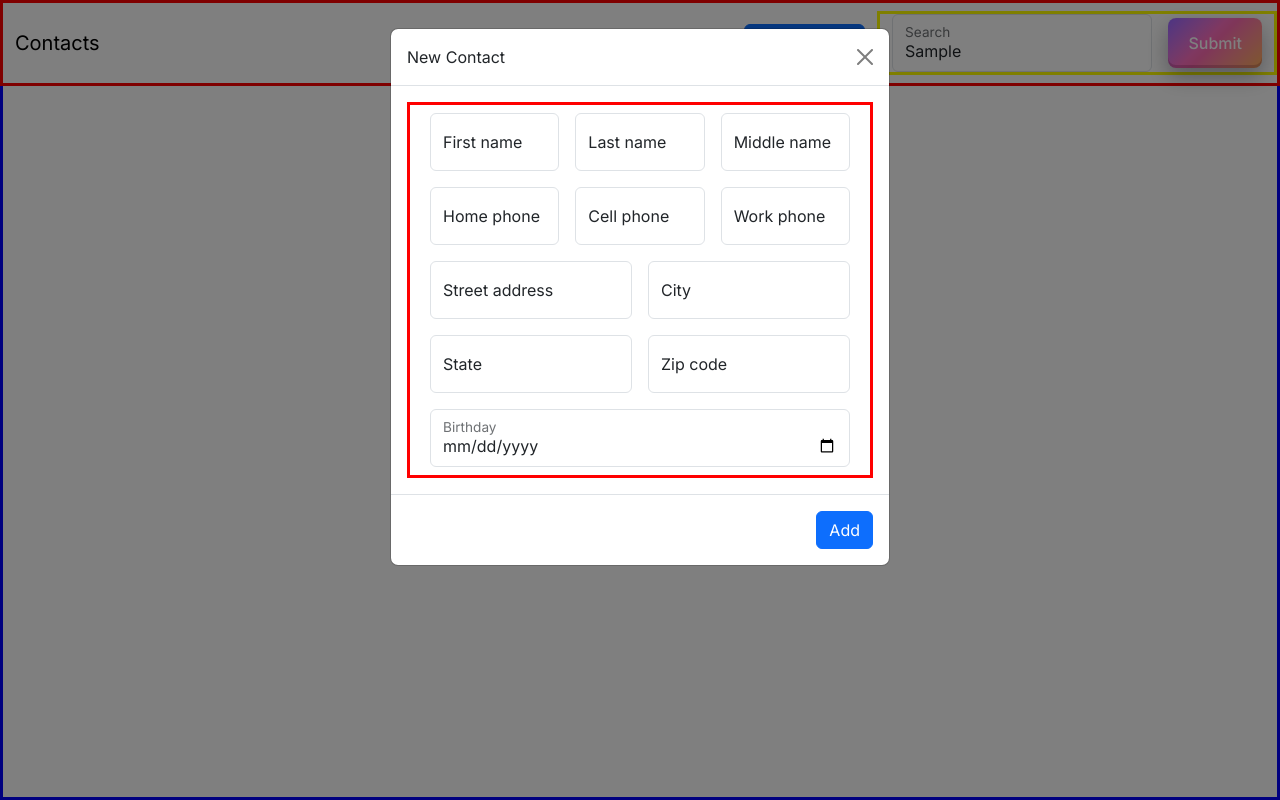
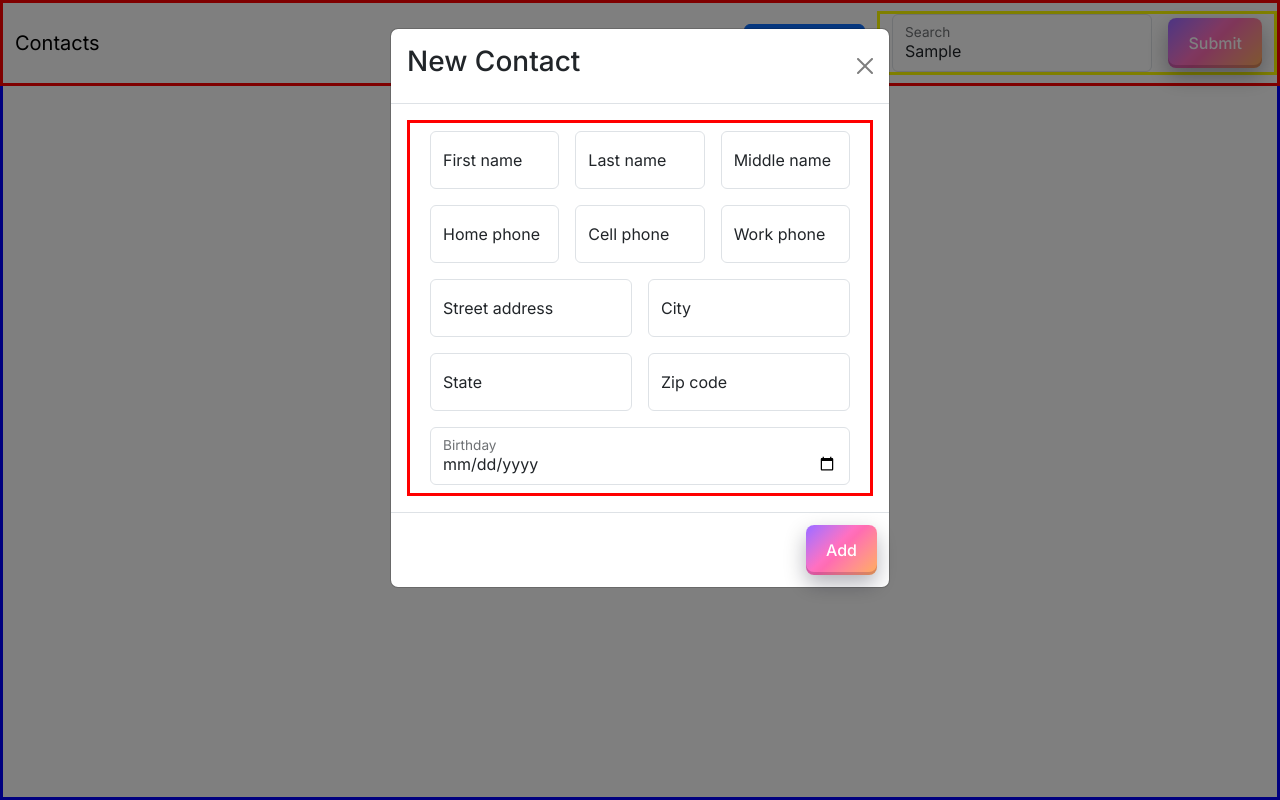
Before and after one commit to BenjaminBrandon/Contacts_app, a Next.js app: page / in a window 1280 px wide. Both pictures are taken after typing "Sample" into the empty fields and a click on the button "Add Contact". Built offline with nearby package versions, Linux system fonts and the light colour scheme.

Commit message:
added styling for modal

```diff
--- a/src/app/Contacts/SearchBar/SearchBar.tsx
+++ b/src/app/Contacts/SearchBar/SearchBar.tsx
@@ -32,12 +32,19 @@ const SearchBar = () => {
         show={show}
         onHide={handleClose}
       >
-        <ModalHeader closeButton>New Contact</ModalHeader>
+        <ModalHeader closeButton>
+          <h3>New Contact</h3>
+        </ModalHeader>
         <ModalBody>
           <AddContact />
         </ModalBody>
         <ModalFooter>
-          <Button onClick={handleClose}>Add</Button>
+          <Button
+            className={styles.SearchButton}
+            onClick={handleClose}
+          >
+            Add
+          </Button>
         </ModalFooter>
       </Modal>
       <Container className={styles.SearchField}>
```
